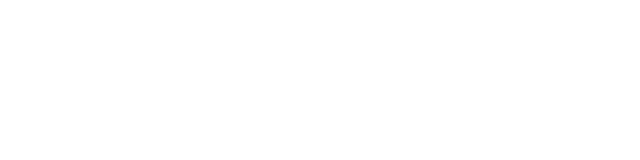
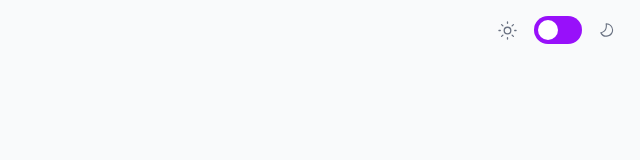
Before and after one commit to stefanteichert/Frontend-Quiz-App-Frontendmentor, a React (Vite) app: page / in a window 1280 px wide. Shown: the top 160 px of the page, without its empty margins (640-1280 px from the left). Built offline with nearby package versions, Linux system fonts and the light colour scheme.

Commit message:
feat: theme toggle functionality

```diff
--- a/src/App.tsx
+++ b/src/App.tsx
@@ -1,11 +1,44 @@
-import { useState } from 'react'
+import { useEffect, useState } from 'react'
+import Header from './components/Header';
+
+type Theme = 'light' | 'dark';
+
+function App() {
+  const [theme, setTheme] = useState<Theme>(() => {
+    const saved = localStorage.getItem('theme');
+
+    if (saved === 'light' || saved === 'dark') {
+      return saved;
+    }
+
+    const mql = window.matchMedia('(prefers-color-scheme: dark)');
+    const hasSystemPreference = typeof mql.matches === 'boolean';
+
+    if (hasSystemPreference && mql.matches) {
+      return 'dark';
+    }
+
+    return 'light';
+  });
+
+  useEffect(() => {
+    const root = window.document.documentElement;
+
+    if (theme === 'dark') {
+      root.classList.add('dark');
+    } else {
+      root.classList.remove('dark');
+    }
+
+    localStorage.setItem('theme', theme);
+  }, [theme]);
+
+  return (
+    <div className="min-h-screen flex flex-col items-center bg-gray-50 dark:bg-blue-900">
+      <Header theme={theme} onToggle={setTheme} />
 
 
-function App() {
-
-
-  return (
-    <div></div>
+    </div>
   )
 }
 
--- /dev/null
+++ b/src/components/Header.tsx
@@ -0,0 +1,17 @@
+import ThemeToggle from "./ThemeToggle"
+
+interface HeaderProps {
+  theme: 'light' | 'dark',
+  onToggle: (newTheme: 'light' | 'dark') => void;
+}
+
+const Header = ({ theme, onToggle }: HeaderProps) => {
+  return (
+    <header className="px-6 py-4 flex flex-row justify-between min-w-full">
+      <div></div>
+      <ThemeToggle theme={theme} onToggle={onToggle}></ThemeToggle>
+    </header>
+  )
+}
+
+export default Header
--- /dev/null
+++ b/src/components/ThemeToggle.tsx
@@ -0,0 +1,37 @@
+import { SunIcon } from '../components/icons/SunIcon';
+import { MoonIcon } from '../components/icons/MoonIcon';
+
+interface ThemeToggleProps {
+  theme: 'light' | 'dark',
+  onToggle: (newTheme: 'light' | 'dark') => void;
+}
+
+const ThemeToggle = ({ theme, onToggle }: ThemeToggleProps) => {
+  return (
+
+    <label htmlFor="theme-switch" className="flex items-center gap-2 md:gap-4 cursor-pointer">
+
+      <SunIcon className="text-gray-500 w-3.5 h-3.5 md:w-5.25 md:h-5.25 dark:text-white transition-colors" />
+
+      <div className="relative w-8 h-5 md:w-12 md:h-7">
+        <input
+          id="theme-switch"
+          type="checkbox"
+          className="peer sr-only"
+          checked={theme === 'dark'}
+          onChange={(e) => onToggle(e.target.checked ? 'dark' : 'light')}
+          aria-label="toggle dark mode"
+        />
+
+        {/* Track */}
+        <div className="absolute inset-0 rounded-full bg-purple-600 transition-colors duration-300 p-1" />
+
+        {/* Thumb */}
+        <div className="absolute left-1 top-1 w-3 h-3 md:w-5 md:h-5 bg-white rounded-full transition-all duration-300 peer-checked:translate-x-3 md:peer-checked:translate-x-5" />
+      </div>
+      <MoonIcon className="text-gray-500 w-3.5 h-3.5 md:w-4.5 md:h-4.5 dark:text-white transition-colors" />
+    </label>
+  )
+}
+
+export default ThemeToggle
--- /dev/null
+++ b/src/components/icons/MoonIcon.tsx
@@ -0,0 +1,19 @@
+interface IconProps {
+  className?: string;
+}
+
+export const MoonIcon = ({ className }: IconProps) => {
+  return (
+    <svg
+      className={className}
+      xmlns="http://www.w3.org/2000/svg"
+      viewBox="0 0 24 24"
+      aria-hidden="true"
+    >
+      <path
+        fill="currentColor"
+        d="M11.775 4.522A7.5 7.5 0 1 1 4.898 16.09c2.104-.57 4.974-1.953 6.24-5.326.828-2.211.876-4.408.637-6.241ZM20.184 12a8.997 8.997 0 0 0-9.315-8.994.75.75 0 0 0-.713.888c.345 1.821.42 4.092-.424 6.342-1.2 3.201-4.203 4.26-6.115 4.606a.75.75 0 0 0-.542 1.066A9 9 0 0 0 20.184 12Z"
+      />
+    </svg>
+  );
+};
--- /dev/null
+++ b/src/components/icons/SunIcon.tsx
@@ -0,0 +1,19 @@
+interface IconProps {
+  className?: string;
+}
+
+export const SunIcon = ({ className }: IconProps) => {
+  return (
+    <svg
+      className={className}
+      xmlns="http://www.w3.org/2000/svg"
+      viewBox="0 0 24 24"
+      aria-hidden="true"
+    >
+      <path
+        fill="currentColor"
+        d="M12 1.5a.75.75 0 0 1 .75.75v1.5a.75.75 0 1 1-1.5 0v-1.5A.75.75 0 0 1 12 1.5Zm0 15a4.5 4.5 0 1 0 0-9 4.5 4.5 0 0 0 0 9Zm0-1.5a3 3 0 1 1 0-6 3 3 0 0 1 0 6Zm9.75-2.25a.75.75 0 1 0 0-1.5h-1.5a.75.75 0 1 0 0 1.5h1.5ZM12 19.5a.75.75 0 0 1 .75.75v1.5a.75.75 0 1 1-1.5 0v-1.5a.75.75 0 0 1 .75-.75Zm-8.25-6.75a.75.75 0 1 0 0-1.5h-1.5a.75.75 0 1 0 0 1.5h1.5Zm.969-8.031a.75.75 0 0 1 1.062 0l1.5 1.5a.751.751 0 0 1-1.062 1.062l-1.5-1.5a.75.75 0 0 1 0-1.062Zm1.062 14.562a.75.75 0 1 1-1.062-1.06l1.5-1.5a.75.75 0 1 1 1.062 1.06l-1.5 1.5Zm13.5-14.562a.75.75 0 0 0-1.062 0l-1.5 1.5a.751.751 0 0 0 1.062 1.062l1.5-1.5a.75.75 0 0 0 0-1.062Zm-1.062 14.562a.75.75 0 0 0 1.062-1.06l-1.5-1.5a.75.75 0 0 0-1.062 1.06l1.5 1.5Z"
+      />
+    </svg>
+  );
+};
--- a/src/index.css
+++ b/src/index.css
@@ -1 +1,3 @@
 @import "tailwindcss";
+
+@custom-variant dark (&:where(.dark, .dark *));
```
Also changed, not shown: src/types/index.ts (added, +11 -0 lines).
